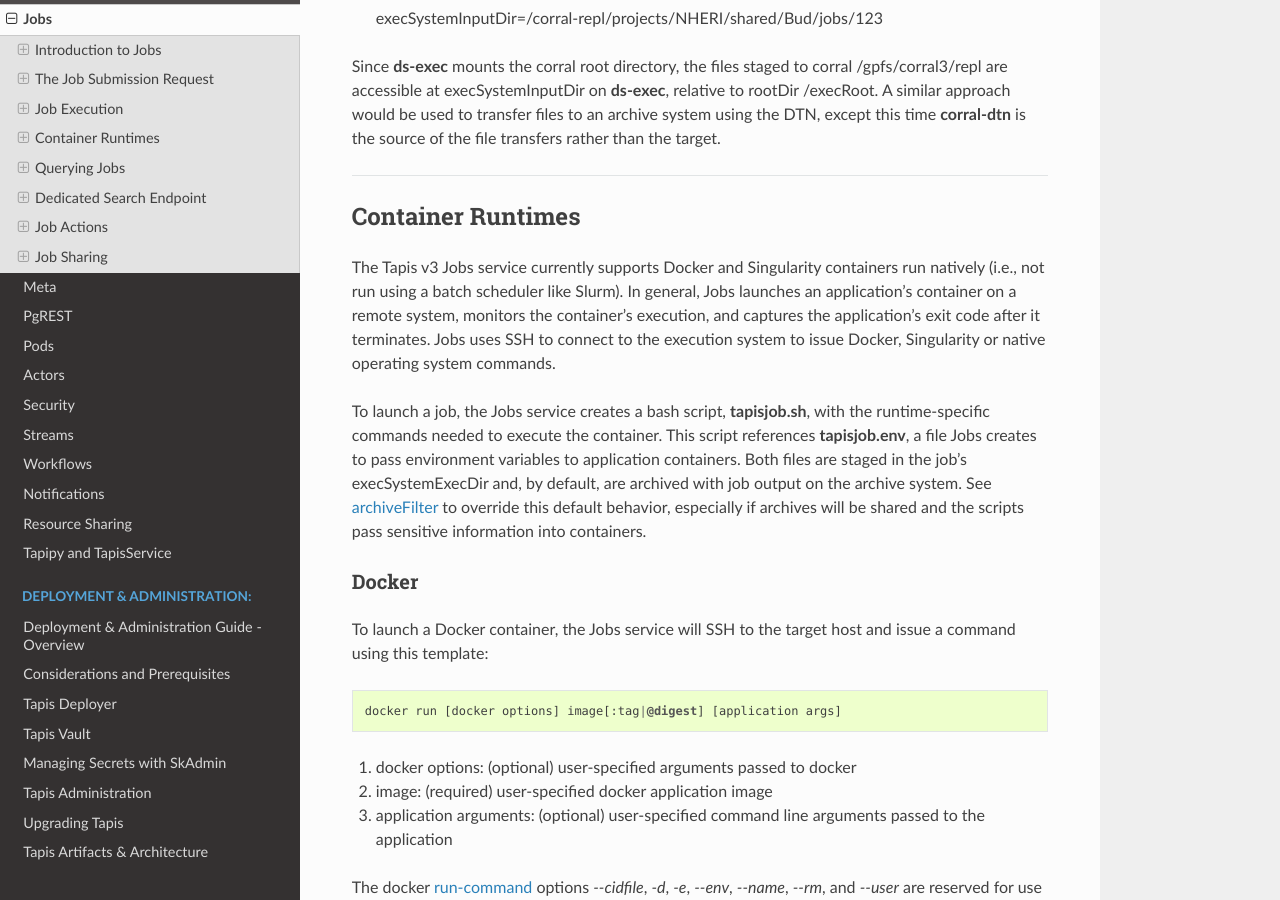
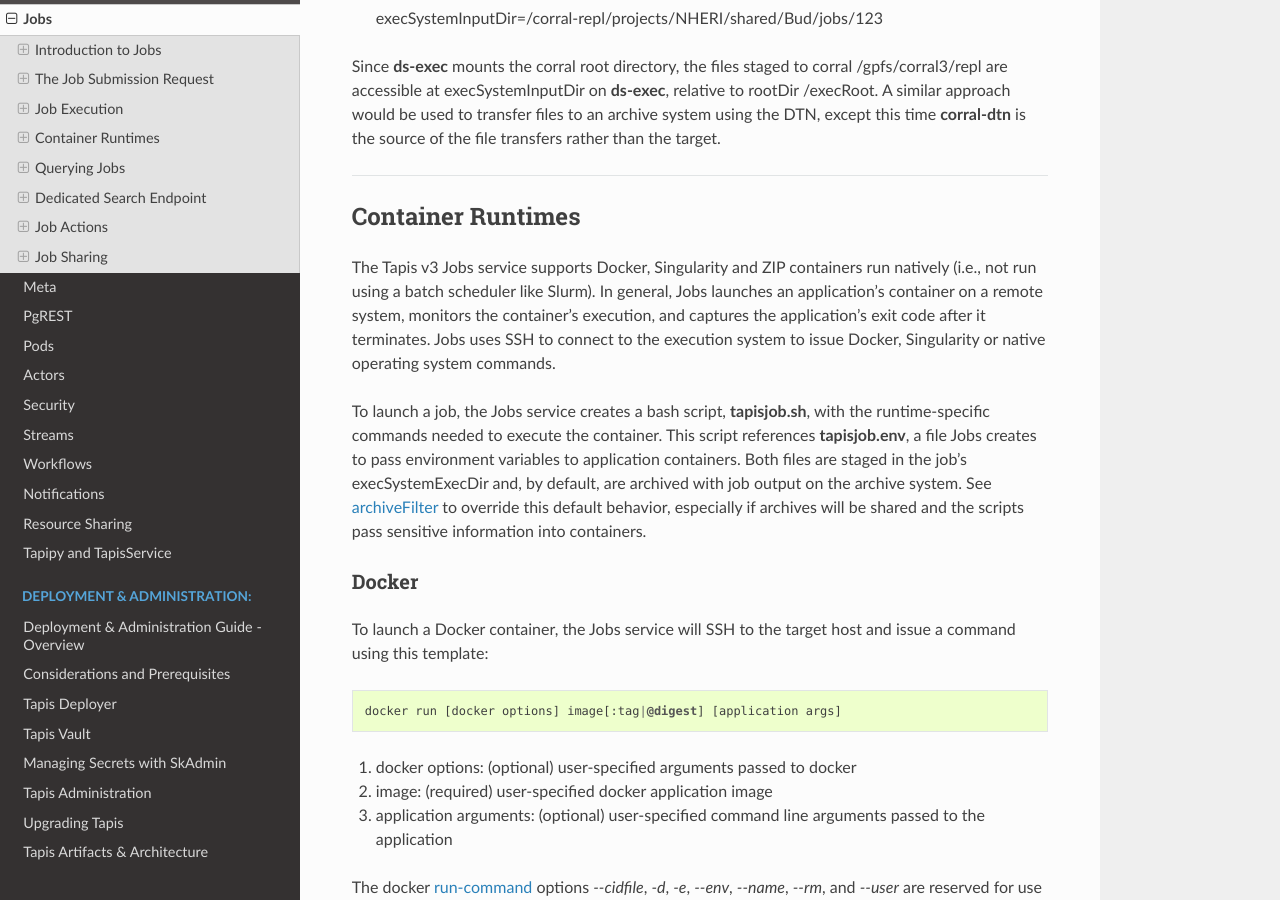
Before and after one commit to tapis-project/documentation, a Sphinx documentation site: the page built from source/technical/jobs.rst, in a window 1280 px wide and 900 px high, scrolled down 23986 px. Built offline with Sphinx 7.4.7 and the Read the Docs theme 2.0.0, drawn with Linux system fonts in a browser that asks for light colours; some of the changed text lies outside the part shown.

Commit message:
more tweaks

```diff
--- a/source/technical/jobs.rst
+++ b/source/technical/jobs.rst
@@ -24,7 +24,7 @@
 Introduction to Jobs
 ====================
 
-The Tapis v3 Jobs service is specialized to run containerized applications on any host that supports container runtimes.  Currently, Docker and Singularity containers are supported.  The Jobs service uses the Systems, Apps, Files and Security Kernel services to process jobs.
+The Tapis v3 Jobs service is specialized to run containerized applications on any host that supports container runtimes.  Currently, Docker, Singularity and ZIP containers are supported.  The Jobs service uses the Systems, Apps, Files and Security Kernel services to process jobs.
 
 Implementation Status
 ---------------------
@@ -899,7 +899,7 @@
 Container Runtimes
 ==================
 
-The Tapis v3 Jobs service currently supports Docker and Singularity containers run natively (i.e., not run using a batch scheduler like Slurm).  In general, Jobs launches an application's container on a remote system, monitors the container's execution, and captures the application's exit code after it terminates.  Jobs uses SSH to connect to the execution system to issue Docker, Singularity or native operating system commands.
+The Tapis v3 Jobs service supports Docker, Singularity and ZIP containers run natively (i.e., not run using a batch scheduler like Slurm).  In general, Jobs launches an application's container on a remote system, monitors the container's execution, and captures the application's exit code after it terminates.  Jobs uses SSH to connect to the execution system to issue Docker, Singularity or native operating system commands.
 
 To launch a job, the Jobs service creates a bash script, **tapisjob.sh**, with the runtime-specific commands needed to execute the container.  This script references **tapisjob.env**, a file Jobs creates to pass environment variables to application containers.  Both files are staged in the job's execSystemExecDir and, by default, are archived with job output on the archive system.  See `archiveFilter`_ to override this default behavior, especially if archives will be shared and the scripts pass sensitive information into containers.
 
--- a/source/technical/systems.rst
+++ b/source/technical/systems.rst
@@ -629,7 +629,7 @@
 --------------------------
 Runtime
 --------------------------
-Runtime environment supported by the system that may be used to run applications, such as docker or singularity.
+Runtime environment supported by the system that may be used to run applications, such as docker, singularity or ZIP.
 Consists of the runtime type and version.
 
 --------------------------
@@ -750,7 +750,7 @@
 | jobRuntimes         | [Runtime]      |                      | - List of runtime environments supported by the system.                              |
 |                     |                |                      | - At least one entry required if *canExec* is true.                                  |
 |                     |                |                      | - Each Runtime specifies the Runtime type and version                                |
-|                     |                |                      | - Runtime type is required and must be one of: DOCKER, SINGULARITY.                  |
+|                     |                |                      | - Runtime type is required and must be one of: DOCKER, SINGULARITY, ZIP.             |
 |                     |                |                      | - Runtime version is optional.                                                       |
 +---------------------+----------------+----------------------+--------------------------------------------------------------------------------------+
 | jobWorkingDir       | String         | HOST_EVAL($SCRATCH)  | - Parent directory from which a job is run.                                          |
```
Also changed, not shown: other parts of source/technical/jobs.rst (+9 -5 lines).
